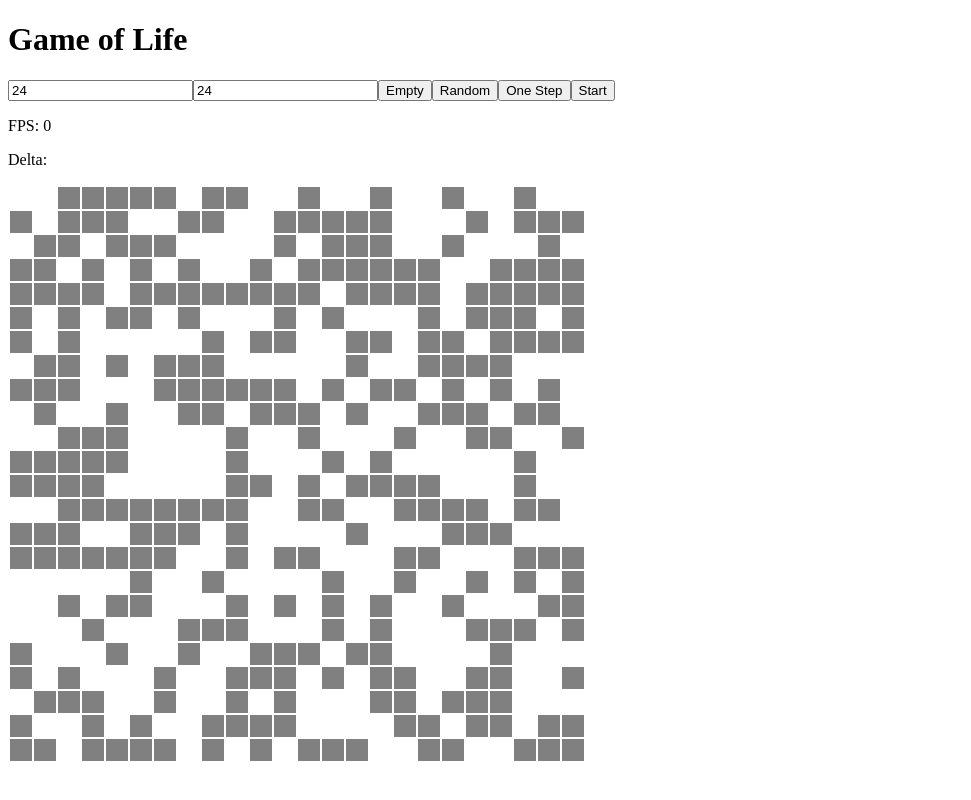
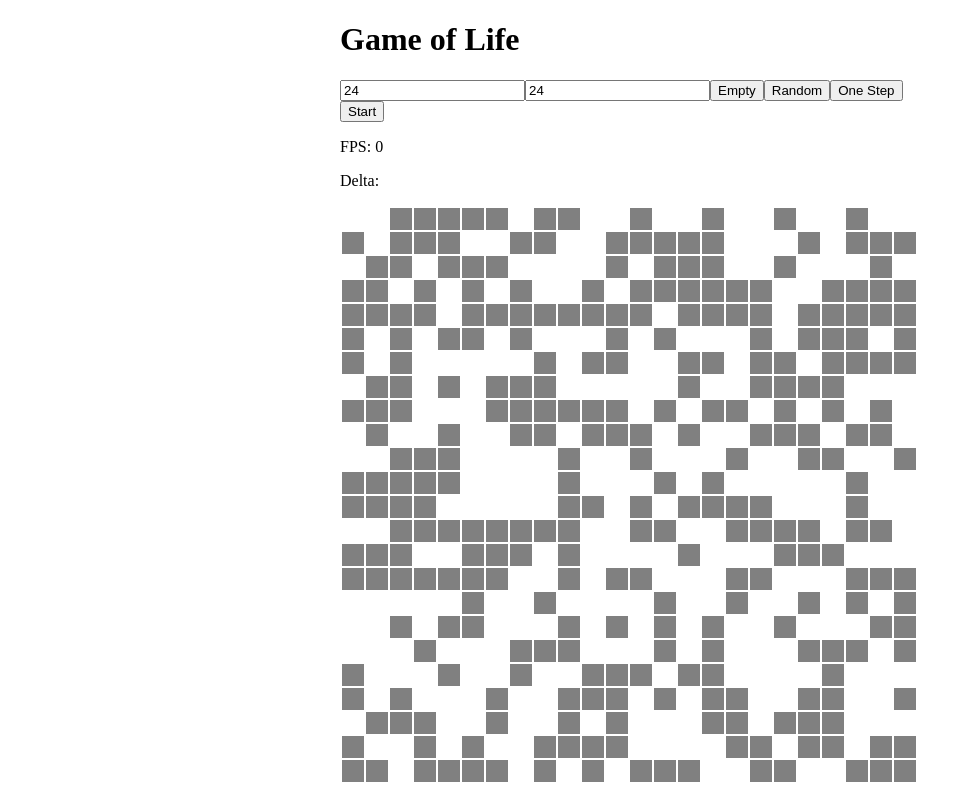
Before and after one commit to domis4/angular2-game-of-life, an Angular app: page / in a window 1280 px wide. Shown: the whole page, without its empty margins (0-971 px from the left). Built offline with nearby package versions, Linux system fonts and the light colour scheme.

Commit message:
center content

```diff
--- a/src/styles.css
+++ b/src/styles.css
@@ -1 +1,6 @@
 /* You can add global styles to this file, and also import other style files */
+body {
+    margin-left: auto;
+    margin-right: auto;
+    width: 600px;
+}
```
